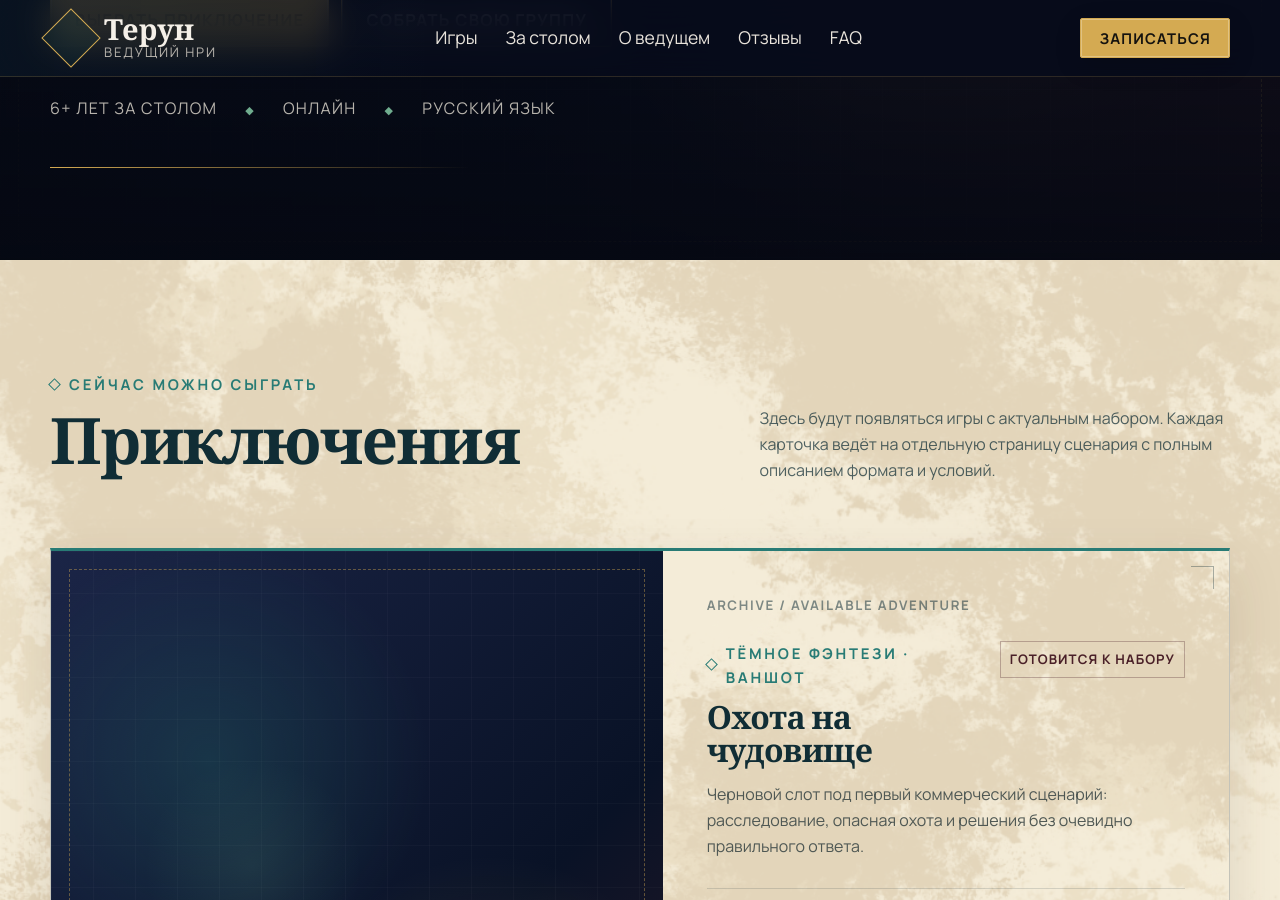
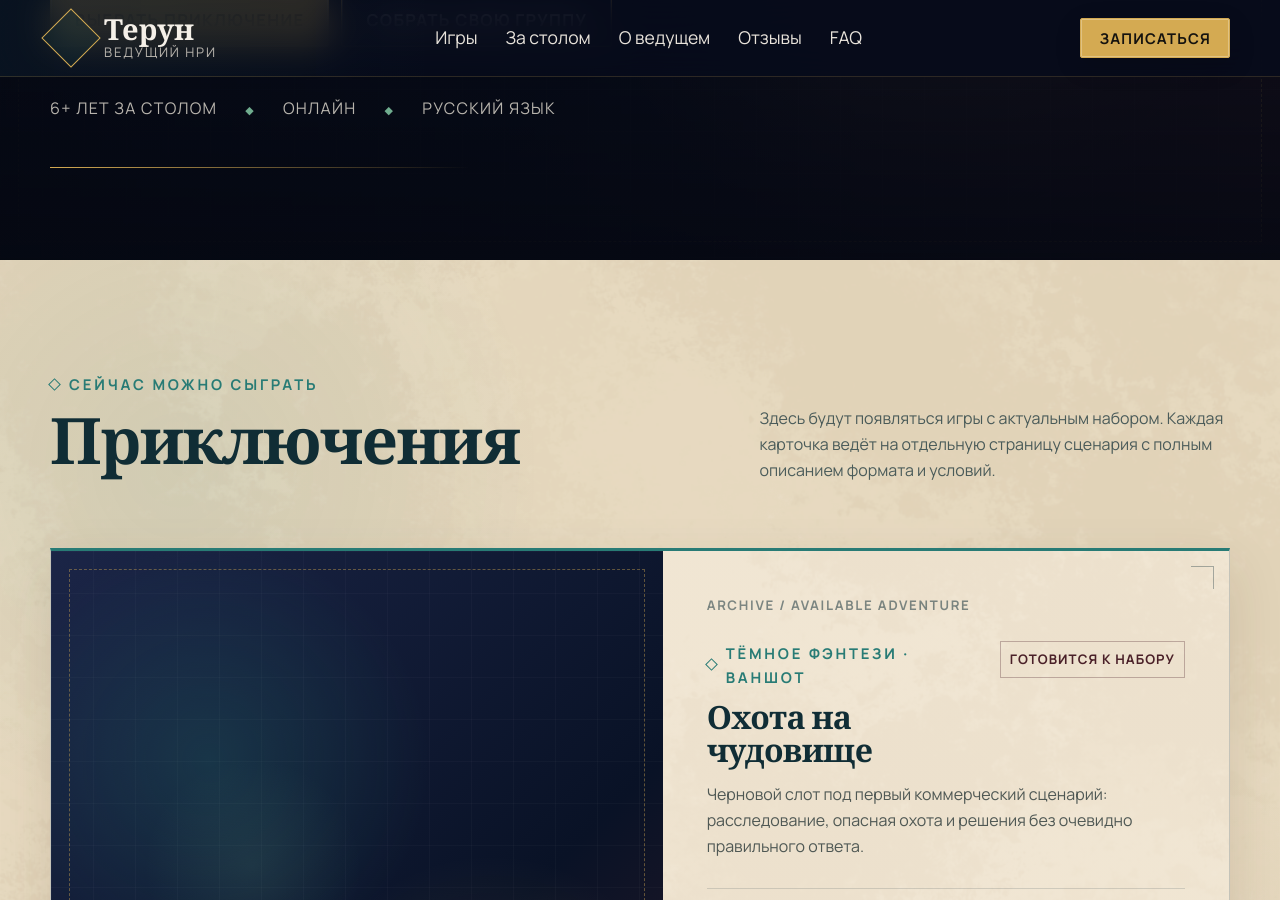
Before and after one commit to BrotherTerun/TerunPfolio, a Jekyll site: the page built from gm/index.md, in a window 1280 px wide and 900 px high, scrolled down 709 px. Built offline with Jekyll 4.4.1, drawn with Linux system fonts in a browser that asks for light colours; some web fonts are replaced.

Commit message:
Restore paper darkening while keeping seamless cover texture

```diff
--- a/assets/css/gm.css
+++ b/assets/css/gm.css
@@ -36,11 +36,12 @@
   --gm-paper-border: rgba(16, 45, 53, .2);
 
   /* Paper material
-     Текстура используется без затемняющих blend-режимов.
-     cover + no-repeat намеренно убирают видимые швы тайлинга. */
+     Затемнение возвращено через opacity + multiply.
+     cover + no-repeat сохраняют фактуру без видимых швов тайлинга. */
   --gm-paper-texture: url("../images/gm/common/paper-texture.png");
   --gm-paper-texture-size: cover;
   --gm-paper-texture-position: center center;
+  --gm-paper-texture-opacity: .32;
 
   /* Layout */
   --gm-max: 1180px;
@@ -370,9 +371,8 @@
 
 /* =========================================================
    PAPER MATERIAL
-   Реальный растр используется напрямую — без multiply, tint и затемнения.
-   cover + no-repeat убирают шов: изображение масштабируется под секцию,
-   а не повторяется плиткой.
+   Реальный растр снова слегка затемняется через opacity + multiply.
+   cover + no-repeat сохраняют отсутствие видимых швов.
    ========================================================= */
 .gm-section--paper,
 .gm-section--about,
@@ -388,10 +388,25 @@
   inset: 0;
   z-index: 0;
   pointer-events: none;
+  opacity: var(--gm-paper-texture-opacity);
   background-image: var(--gm-paper-texture);
   background-repeat: no-repeat;
   background-size: var(--gm-paper-texture-size);
   background-position: var(--gm-paper-texture-position);
+  mix-blend-mode: multiply;
+}
+
+.gm-section--paper::after,
+.gm-section--about::after,
+.gm-section--process::after {
+  content: "";
+  position: absolute;
+  inset: 0;
+  z-index: 0;
+  pointer-events: none;
+  background:
+    radial-gradient(circle at 14% 18%, rgba(40, 123, 117, .09), transparent 25%),
+    radial-gradient(circle at 84% 74%, rgba(112, 72, 32, .07), transparent 28%);
 }
 
 .gm-section--paper > .gm-container,
@@ -546,11 +561,14 @@
   grid-template-columns: minmax(320px, 1.08fr) minmax(0, 1fr);
   border: 1px solid var(--gm-paper-border);
   border-top: 3px solid var(--gm-teal);
-  background-color: var(--gm-paper-card);
-  background-image: var(--gm-paper-texture);
+  background:
+    linear-gradient(rgba(243,234,219,.76), rgba(243,234,219,.76)),
+    var(--gm-paper-texture),
+    var(--gm-paper-card);
   background-repeat: no-repeat;
-  background-size: cover;
+  background-size: auto, cover, auto;
   background-position: center;
+  background-blend-mode: normal, multiply, normal;
   box-shadow: var(--gm-paper-shadow);
 }
 
```
